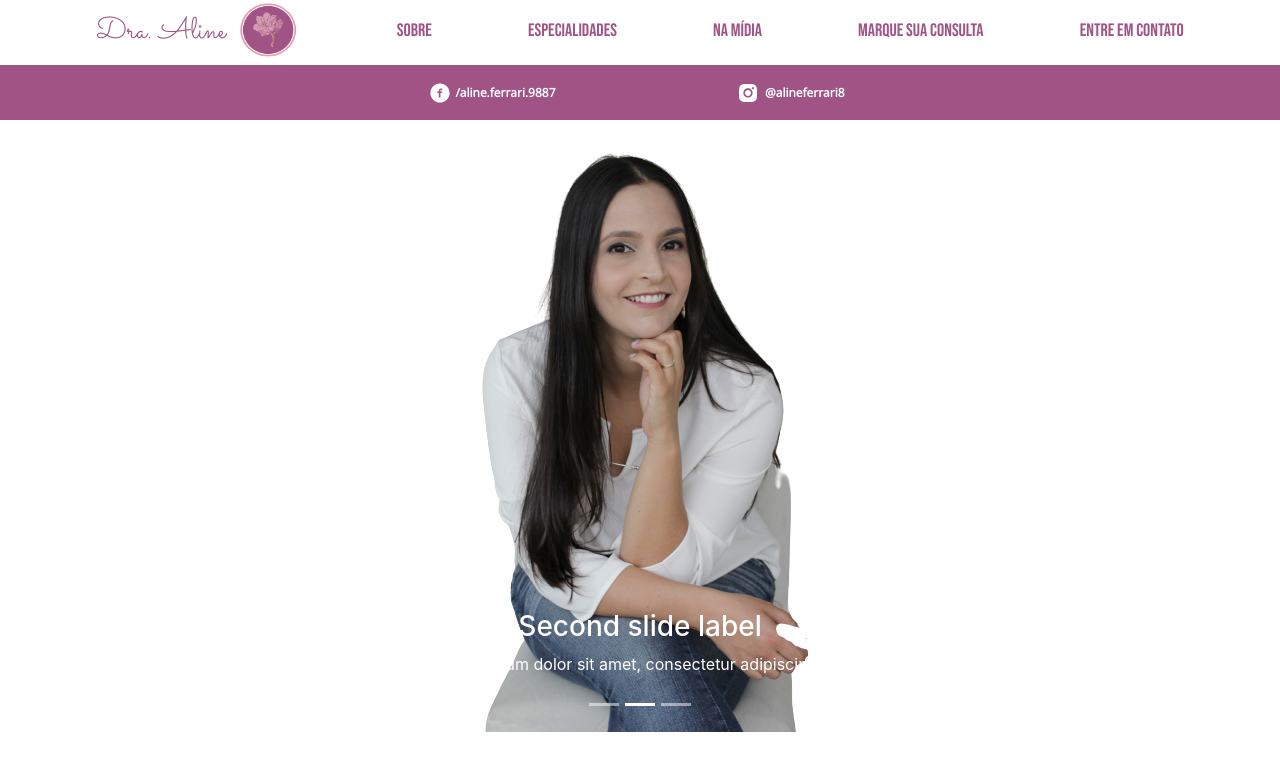
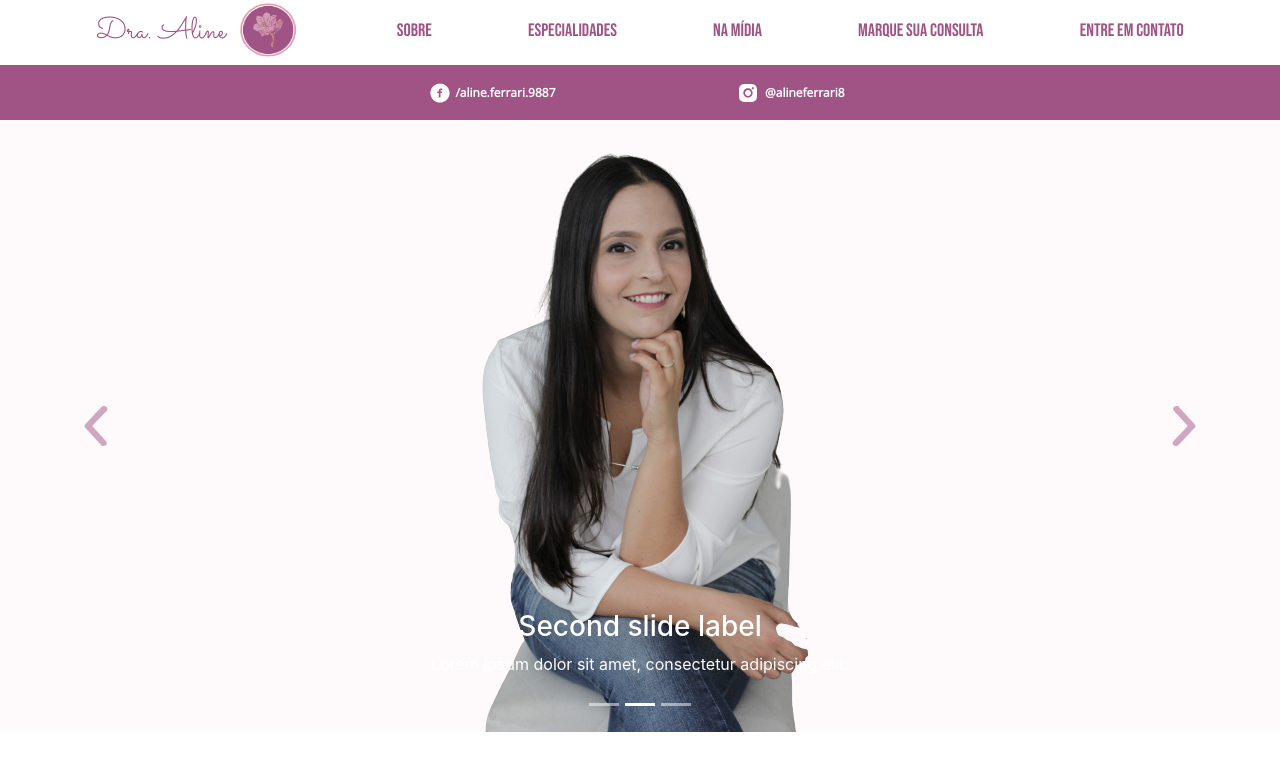
Before and after one commit to daniferrari/aline-ferrari, a React (Create React App) app: page / in a window 1280 px wide. Shown: the top 772 px of the page. Built offline with nearby package versions, Linux system fonts and the light colour scheme.

Commit message:
Arrumando carousel

```diff
--- a/src/components/carousel/carousel.scss
+++ b/src/components/carousel/carousel.scss
@@ -1,7 +1,7 @@
 @import '../../styles/colors';
 
 .carouselContainer {
-    > .carousel {
+    &.carousel {
         background-color: #f3ced71c;
         color: $female-dark;
 
```
